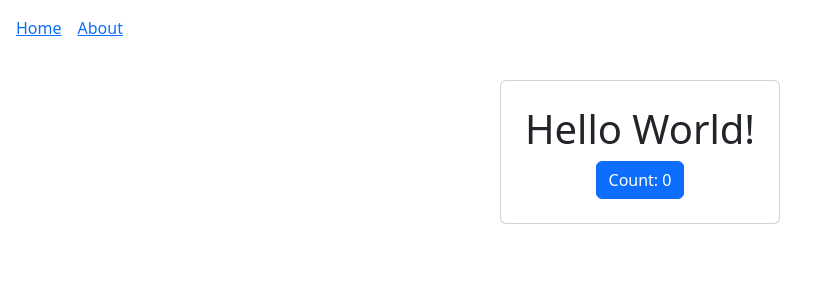
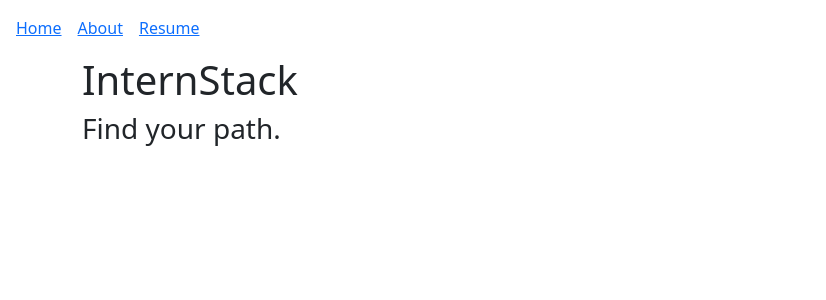
Before and after one commit to CS571-S26/p93, a React (Vite) app: page / in a window 1280 px wide. Shown: the top 300 px of the page, without its empty margins (0-826 px from the left). Built offline with nearby package versions, Linux system fonts and the light colour scheme.

Commit message:
Added a resume page and app name on home page

```diff
--- a/src/App.jsx
+++ b/src/App.jsx
@@ -2,6 +2,7 @@ import './App.css'
 import { Routes, Route } from 'react-router-dom'
 import HomePage from './pages/HomePage.jsx'
 import AboutPage from './pages/AboutPage.jsx'
+import ResumePage from './pages/ResumePage.jsx'
 import NotFoundPage from './pages/NotFoundPage.jsx'
 import Layout from './components/Layout.jsx'
 
@@ -11,6 +12,7 @@ function App() {
       <Route element={<Layout />}>
         <Route index element={<HomePage />} />
         <Route path="about" element={<AboutPage />} />
+        <Route path="resume" element={<ResumePage/>} />
         <Route path="*" element={<NotFoundPage />} />
       </Route>
     </Routes>
--- a/src/components/Layout.jsx
+++ b/src/components/Layout.jsx
@@ -6,7 +6,8 @@ export default function Layout() {
     <div>
       <nav className="m-3">
         <Link to="/" className="me-3">Home</Link>
-        <Link to="/about/">About</Link>
+        <Link to="/about/" className="me-3">About</Link>
+        <Link to="/resume/">Resume</Link>
       </nav>
 
       <main>
--- a/src/pages/HomePage.jsx
+++ b/src/pages/HomePage.jsx
@@ -1,18 +1,14 @@
 import { useState } from 'react'
 import '../App.css'
-import { Button, Card } from 'react-bootstrap'
+import { Container } from 'react-bootstrap'
 
 export default function HomePage() {
   const [count, setCount] = useState(0)
 
   return (
-    <div className="w-100 h-100 d-flex justify-content-center align-items-center">
-      <Card className='m-4 p-2'>
-        <Card.Body className='text-center'>
-          <h1>Hello World!</h1>
-          <Button onClick={() => setCount(o => o + 1)}>Count: {count}</Button>
-        </Card.Body>
-      </Card>
-    </div>
+    <Container className="w-100 h-100  justify-content-center align-items-center">
+      <h1> InternStack </h1>
+      <h3> Find your path. </h3>
+    </Container>
   )
 }
--- /dev/null
+++ b/src/pages/ResumePage.jsx
@@ -0,0 +1,10 @@
+import '../App.css'
+import { Card } from 'react-bootstrap'
+
+export default function ResumePage() {
+  return (
+    <div className="w-100 h-100 d-flex justify-content-center align-items-center">
+      Hello world
+    </div>
+  )
+}
```
Also changed, not shown: 3 other files (tests, documents, lock files or other folders).
